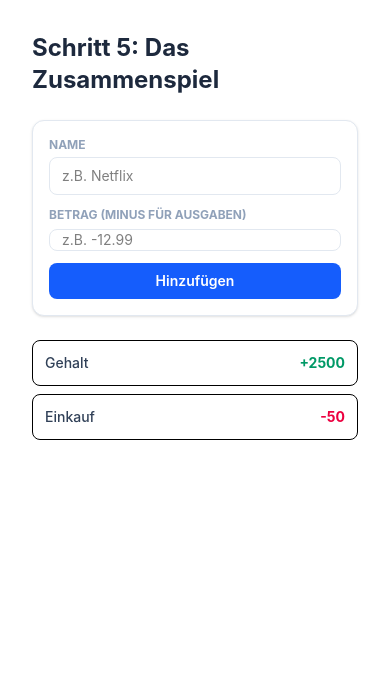
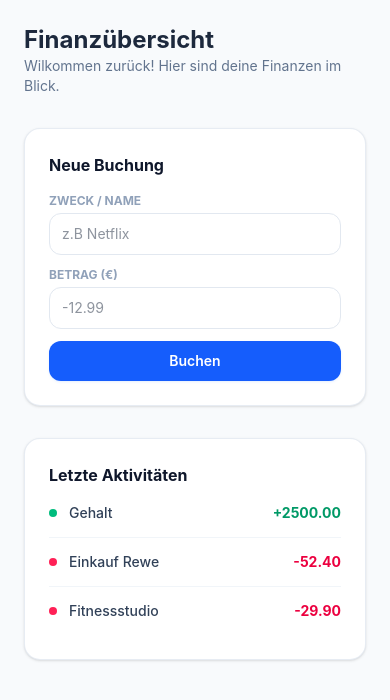
Before and after one commit to codewithnatan/road-to-fullstack, a Vue app in the folder 04-fullstack-apps/budget-tracker/apps/web/: page / in a window 390 px wide. Shown: the top 700 px of the page. Built offline with nearby package versions, Linux system fonts and the light colour scheme.

Commit message:
feat(budget-tracker): implement modern dashboard responsive grid layout with sidebar

```diff
--- a/04-fullstack-apps/budget-tracker/apps/web/src/App.vue
+++ b/04-fullstack-apps/budget-tracker/apps/web/src/App.vue
@@ -8,10 +8,11 @@ interface Transaction {
   amount: number
 }
 
-// Unsere Liste startet mit zwei Test-Einträgen
+// Unsere Liste startet mit drei Test-Einträgen
 const transactions = ref<Transaction []>([
   {id: 1, text: 'Gehalt', amount: 2500.00},
-  {id: 2, text: 'Einkauf', amount: -50.00}
+  {id: 2, text: 'Einkauf Rewe', amount: -52.40},
+  {id: 3, text: 'Fitnessstudio', amount: -29.90}
 ])
 
 // Zwei Variablen, die mit den Eingabefeldern verkabelt werden
@@ -40,32 +41,91 @@ const addTransaction = () => {
 </script>
 
 <template>
-  <div class="p-8 max-w-md mx-auto space-y-6">
-    <h1 class="text-2xl font-bold text-slate-800 mb-6">Schritt 5: Das Zusammenspiel</h1>
+<!-- Der Hauptrahmen: Teilt den Bildschirm in zwei Spalten (Sidebar + Inhalt) -->
+ <div class="min-h-screen grid grid-cols-1 md:grid-cols-[260px_1fr] bg-slate-50 font-sans text-slate-800">
 
-   <!-- Input -->
-    <div class="bg-white p-4 border border-slate-200 rounded-xl space-y-3 shadow-sm">
-      <div>
-        <label class="block text-xs font-bold uppercase text-slate-400 mb-1">Name</label>
-        <input v-model="newText" type="text" placeholder="z.B. Netflix" class="w-full px-3 py-2 border border-slate-200 rounded-lg text-sm focus:outline-none focus:ring-2 focus:ring-blue-500 ">
-      </div>
+  <!-- Links: Die Sidebar (Dunkelblau/Slate-900) -->
+   <aside class="bg-slate-900 text-white p-6 flex flex-col justify-between hidden md:flex">
+    <div>
+      <!-- Logo / App Name -->
+       <div class="flex items-center space-x-3 mb-8">
+        <div class="w-8 h-8 rounded-lg bg-blue-500 flex items-center justify-center font-bold text-lg text-white">
+          $
+        </div>
+        <span class="text-lg font-bold tracking-wide">CentWise</span>
+       </div>
 
-      <div>
-        <label class="block text-xs font-bold uppercase text-slate-400 mb-1">Betrag (Minus für Ausgaben)</label>
-        <input v-model.number="newAmount" type="number" placeholder="z.B. -12.99" class="w-full px-3 border border-slate-200 rounded-lg text-sm focus:outline-none focus:ring-2 focus:ring-blue-500">
-      </div>
-
-      <!-- Bei Klick wird unsere Logik-Funktion gefeuert -->
-       <button @click="addTransaction" class="w-full py-2 bg-blue-600 text-white rounded-lg text-sm font-semibold hover:bg-blue-700 transition-colors">Hinzufügen</button>
+       <!-- Navigation Links -->
+        <nav class="space-y-1">
+          <a href="#" class="flex items-center px-4 py-3 bg-blue-600 rounded-xl text-sm font-semibold transition-colors">Dashboard</a>
+          <a href="#" class="flex items-center px-4 py-3 bg-blue-400 hover:bg-slate-800 hover:text-white rounded-xl text-sm font-medium transition-colors">Transaktion</a>
+          <a href="#" class="flex items-center px-4 py-3 bg-blue-400 hover:bg-slate-400 hover:text-white rounded-xl text-sm font-meediium transition-colors">Analysen</a>
+        </nav>
     </div>
 
-    <!-- Output Liste -->
-     <div class="space-y-2">
-      <div v-for="item in transactions" :key="item.id" class="flex justify-between items-center p-3 bg-white border boorder-slate-200 rounded-lg">
-        <span class="text-sm font-medium text-slate-700">{{ item.text }}</span>
-        <span class="text-sm font-bold" :class="item.amount > 0 ? 'text-emerald-600' : 'text-rose-600'">{{ item.amount > 0 ? '+' : '' }}{{ item.amount }}</span>
-      </div>
+    <!-- User Info unten in der Sidebar -->
+     <div class="border-t border-slate-800 pt-4 flex items-ceenter justify-center text-sm font-bold">
+      <div class="w-9 h-9 rounded-full bg-slate-700 flex items-center justify-center text-sm font-bold">
+      CH
      </div>
+     <div>
+      <p class="text-sm font-semibold leading-none">Chef-Entwickler</p>
+      <span class="text-xs ttext-slate-500">Premium-Konto</span>
+     </div>
+     </div>
+   </aside>
 
-  </div>
+   <!-- Rechts: Der Hauptbereich (Hellgrau) -->
+    <main class="p-6 md:p-10 max-w-5xl w-full mx-auto space-y-8">
+
+      <!-- Header Zeile -->
+       <header class="flex justify-between items-center">
+        <div>
+          <h1 class="text-2xl font-bold md:text-3xl text-salte-900">Finanzübersicht</h1>
+          <p class="text-sm text-slate-500">Wilkommen zurück! Hier sind deine Finanzen im Blick.</p>
+        </div>
+       </header>
+
+       <!-- Grid für Inputs und Liste nebeneinander auf großen Bildschirmen -->
+        <div class="grid grid-cols-1 lg:grid-cols-3 gap-8 items-start">
+
+          <!-- Fläche 1: Die Eingabe-Karte (Nimmt eine Spalte) -->
+          <div class="bg-white p-6 border border-slate-200/80 rounded-2xl shadow-sm space-y-4">
+            <h3 class="text-base font-bold text-slate-900">Neue Buchung</h3>
+
+            <div class="space-y-3">
+              <div>
+                <label class="block text-xs font-bold uppercase text-slate-400 mb-1">Zweck / Name</label>
+                <input v-model="newText" type="text" placeholder="z.B Netflix" class="w-full px-3 py-2.5 border border-slate-200 rounded-xl text-sm focus:outline-none focus:ring-2 focus:ring-blue-500">
+              </div>
+
+              <div>
+                <label class="block text-xs font-bold uppercase text-slate-400 mb-1">Betrag (€)</label>
+                <input v-model.number="newAmount" type="number" placeholder="-12.99" class="w-full px-3 py-2.5 border border-slate-200 rounded-xl text-sm focus:outline-none focus:ring-2 focus:ring-blue-500">
+              </div>
+
+              <button @click="addTransaction" class="w-full py-2.5 bg-blue-600 text-white rounded-xl text-sm font-semibold hover:bg-blue-700 transition-colors shadow-sm shadow-blue-500/10">Buchen</button>
+            </div>
+          </div>
+
+          <!-- Fläche 2: Die Listen-Karte (Nimmt zwei Spalten auf großen Bildschirmen) -->
+           <div class="lg:col-span-2 bg-white p-6 border border-slate-200/80 rounded-2xl shadow-sm space-y-4">
+            <h3 class="text-base font-bold text-slate-900">Letzte Aktivitäten</h3>
+
+            <div class="divide-y divide-slate-100">
+              <!-- Einzelne Zeile in der Liste -->
+               <div v-for="item in transactions" :key="item.id" class="flex justify-between items-center py-3.5 first:pt-0 lasr:pb-0">
+                <div class="flex items-center space-x-3">
+                  <div class="w-2 h-2 rounded-full" :class="item.amount > 0 ? 'bg-emerald-500' : 'bg-rose-500'"></div>
+                  <span class="text-sm font-medium text-slate-700">{{ item.text }}</span>
+                  </div>
+                  <span class="text-sm font-bold" :class="item.amount > 0 ? 'text-emerald-600' : 'text-rose-600'">
+                    {{ item.amount > 0 ? '+' : '' }}{{ item.amount.toFixed(2) }}
+                  </span>
+               </div>
+            </div>
+           </div>
+        </div>
+    </main>
+ </div>
 </template>
```
